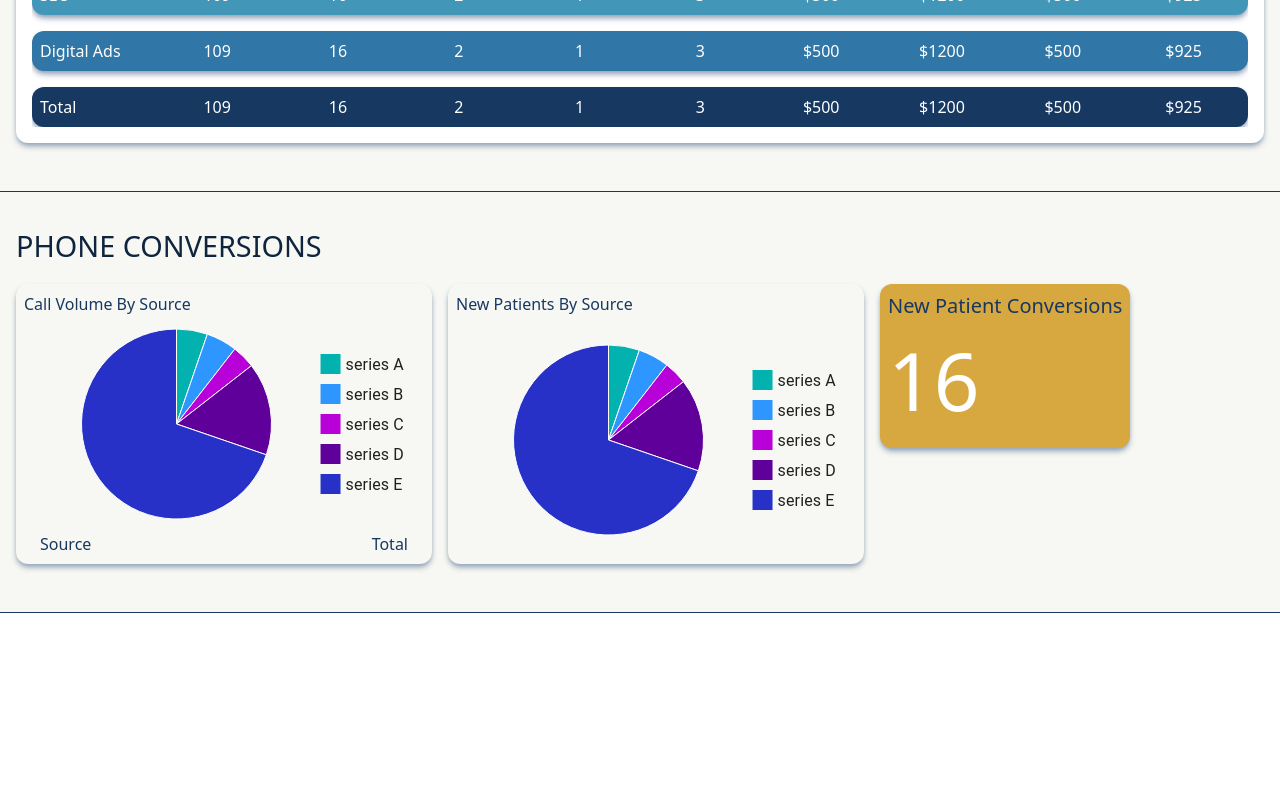
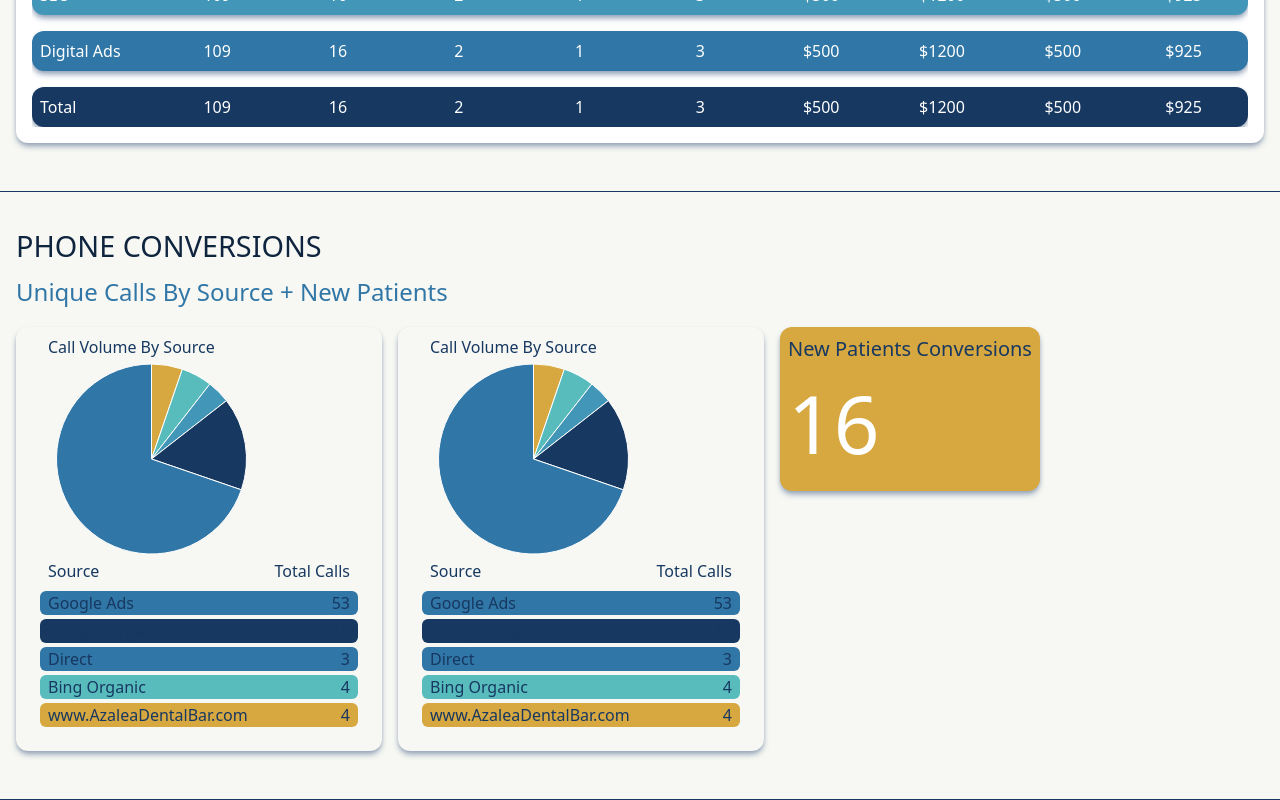
Before and after one commit to transcendentalagency/ClientApp, a React (Vite) app: page /dashboard in a window 1280 px wide. Shown: the part 788-1588 px from the top of the page. Before the commit the page ends 1433 px from the top, so only its background shows below. Built offline with nearby package versions, Linux system fonts and the light colour scheme.

Commit message:
completed issue #11 | Developed the basic structure of the component. I will need to add dynamic values once API is connected

```diff
--- a/src/components/PhoneConversions.jsx
+++ b/src/components/PhoneConversions.jsx
@@ -4,58 +4,139 @@ import SectionTitle from "./SectionTitle";
 import Card from "./Card";
 
 const PhoneConversions = () => {
+  const colors = [
+    "--orange-bg",
+    "--green-bg",
+    "--blue-bg",
+    "--d-blue-bg",
+    "--blue-bg",
+  ];
   return (
     <>
-      <SectionTitle>PHONE CONVERSIONS</SectionTitle>
+      <SectionTitle>
+        PHONE CONVERSIONS
+        <br />
+        <span className="text-[1.5rem] font-regular text-[--blue-bg] dark:text-[--l-blue-bg]">
+          Unique Calls By Source + New Patients
+        </span>
+      </SectionTitle>
 
       <SectionContainer>
         <div className="flex flex-col lg:flex-row gap-4 bg-transparent">
-          <Card color="flex flex-col gap-2 dark:bg-slate-400">
-            <span className="text-[--d-blue-bg]">Call Volume By Source</span>
+          <Card color="dark:bg-slate-400">
+            <span className="text-[--d-blue-bg] px-6">
+              Call Volume By Source
+            </span>
             <PieChart
+              colors={["#d7a840", "#58bcbd", "#4297b9", "#173861", "#3076a6"]}
               series={[
                 {
                   data: [
-                    { id: 0, value: 4, label: "series A" },
-                    { id: 1, value: 4, label: "series B" },
-                    { id: 2, value: 3, label: "series C" },
-                    { id: 3, value: 12, label: "series D" },
-                    { id: 4, value: 53, label: "series E" },
+                    { id: 0, value: 4, color: "#d7a840" },
+                    { id: 1, value: 4, color: "#58bcbd" },
+                    { id: 2, value: 3, color: "#4297b9" },
+                    { id: 3, value: 12, color: "#173861" },
+                    { id: 4, value: 53, color: "#3076a6" },
                   ],
                 },
               ]}
-              width={400}
+              width={350}
               height={200}
             />
-            <div className="flex justify-between px-4 text-[--d-blue-bg]">
+            <div className="flex justify-between px-6 text-[--d-blue-bg]">
               <span>Source</span>
-              <span>Total</span>
+              <span>Total Calls</span>
+            </div>
+            <div className="flex flex-col text-[--d-blue-bg] px-4 pb-2 w-full">
+              <div className="grid grid-flow-row grid-cols-1 grid-rows-1 gap-1 my-2">
+                <div
+                  className={`flex flex-row justify-between rounded-md bg-[${colors[4]}] px-2`}>
+                  <p>Google Ads</p>
+                  <p>53</p>
+                </div>
+                <div
+                  className={`flex flex-row justify-between rounded-md bg-[${colors[3]}] px-2`}>
+                  <p>Google Organic</p>
+                  <p>12</p>
+                </div>
+                <div
+                  className={`flex flex-row justify-between rounded-md bg-[${colors[2]}] px-2`}>
+                  <p>Direct</p>
+                  <p>3</p>
+                </div>
+                <div
+                  className={`flex flex-row justify-between rounded-md bg-[${colors[1]}] px-2`}>
+                  <p>Bing Organic</p>
+                  <p>4</p>
+                </div>
+                <div
+                  className={`flex flex-row justify-between rounded-md bg-[${colors[0]}] px-2`}>
+                  <p>www.AzaleaDentalBar.com</p>
+                  <p>4</p>
+                </div>
+              </div>
             </div>
           </Card>
-          <Card color="flex flex-col gap-2 align-middle justify-center dark:bg-slate-400">
-            <span className="text-[--d-blue-bg]">New Patients By Source</span>
+          <Card color="dark:bg-slate-400">
+            <span className="text-[--d-blue-bg] px-6">
+              Call Volume By Source
+            </span>
             <PieChart
+              colors={["#d7a840", "#58bcbd", "#4297b9", "#173861", "#3076a6"]}
               series={[
                 {
                   data: [
-                    { id: 0, value: 4, label: "series A" },
-                    { id: 1, value: 4, label: "series B" },
-                    { id: 2, value: 3, label: "series C" },
-                    { id: 3, value: 12, label: "series D" },
-                    { id: 4, value: 53, label: "series E" },
+                    { id: 0, value: 4, color: "#d7a840" },
+                    { id: 1, value: 4, color: "#58bcbd" },
+                    { id: 2, value: 3, color: "#4297b9" },
+                    { id: 3, value: 12, color: "#173861" },
+                    { id: 4, value: 53, color: "#3076a6" },
                   ],
                 },
               ]}
-              width={400}
+              width={350}
               height={200}
             />
+            <div className="flex justify-between px-6 text-[--d-blue-bg]">
+              <span>Source</span>
+              <span>Total Calls</span>
+            </div>
+            <div className="flex flex-col text-[--d-blue-bg] px-4 pb-2 w-full">
+              <div className="grid grid-flow-row grid-cols-1 grid-rows-1 gap-1 my-2">
+                <div
+                  className={`flex flex-row justify-between rounded-md bg-[${colors[4]}] px-2`}>
+                  <p>Google Ads</p>
+                  <p>53</p>
+                </div>
+                <div
+                  className={`flex flex-row justify-between rounded-md bg-[${colors[3]}] px-2`}>
+                  <p>Google Organic</p>
+                  <p>12</p>
+                </div>
+                <div
+                  className={`flex flex-row justify-between rounded-md bg-[${colors[2]}] px-2`}>
+                  <p>Direct</p>
+                  <p>3</p>
+                </div>
+                <div
+                  className={`flex flex-row justify-between rounded-md bg-[${colors[1]}] px-2`}>
+                  <p>Bing Organic</p>
+                  <p>4</p>
+                </div>
+                <div
+                  className={`flex flex-row justify-between rounded-md bg-[${colors[0]}] px-2`}>
+                  <p>www.AzaleaDentalBar.com</p>
+                  <p>4</p>
+                </div>
+              </div>
+            </div>
           </Card>
         </div>
 
         <div color="grid grid-rows-1 grid-cols-1">
           <Card color="bg-[--orange-bg] !w-full !gap-0">
             <p className="text-xl text-[--d-blue-bg]">
-              New Patient Conversions
+              New Patients Conversions
             </p>
             <span className="text-[3rem] md:text-[5rem] font-light">16</span>
           </Card>
--- a/src/pages/Error.jsx
+++ b/src/pages/Error.jsx
@@ -1,5 +1,3 @@
-import React from "react";
-
 export const Error = () => {
   return (
     <p className="flex flex-col justify-center text-center">
--- a/src/pages/ErrorBoundary.jsx
+++ b/src/pages/ErrorBoundary.jsx
@@ -3,15 +3,18 @@ import React from "react";
 export class ErrorBoundary extends React.Component {
   state = { hasError: false };
 
+  // eslint-disable-next-line no-unused-vars
   static getDerivedStateFromError(error) {
     return { hasError: true };
   }
 
   render() {
     if (this.state.hasError) {
+      // eslint-disable-next-line react/prop-types
       return this.props.fallback;
     }
 
+    // eslint-disable-next-line react/prop-types
     return this.props.children;
   }
 }
```
